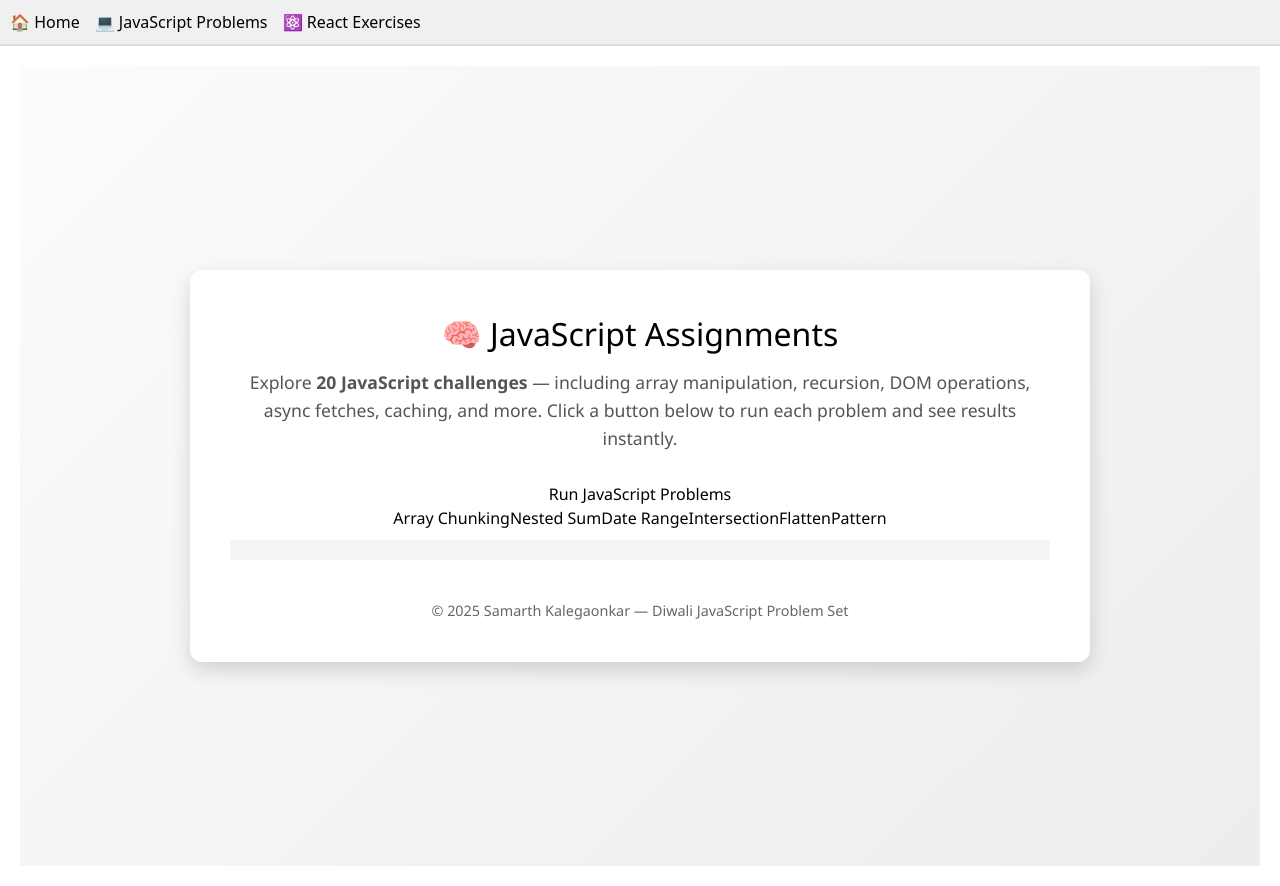
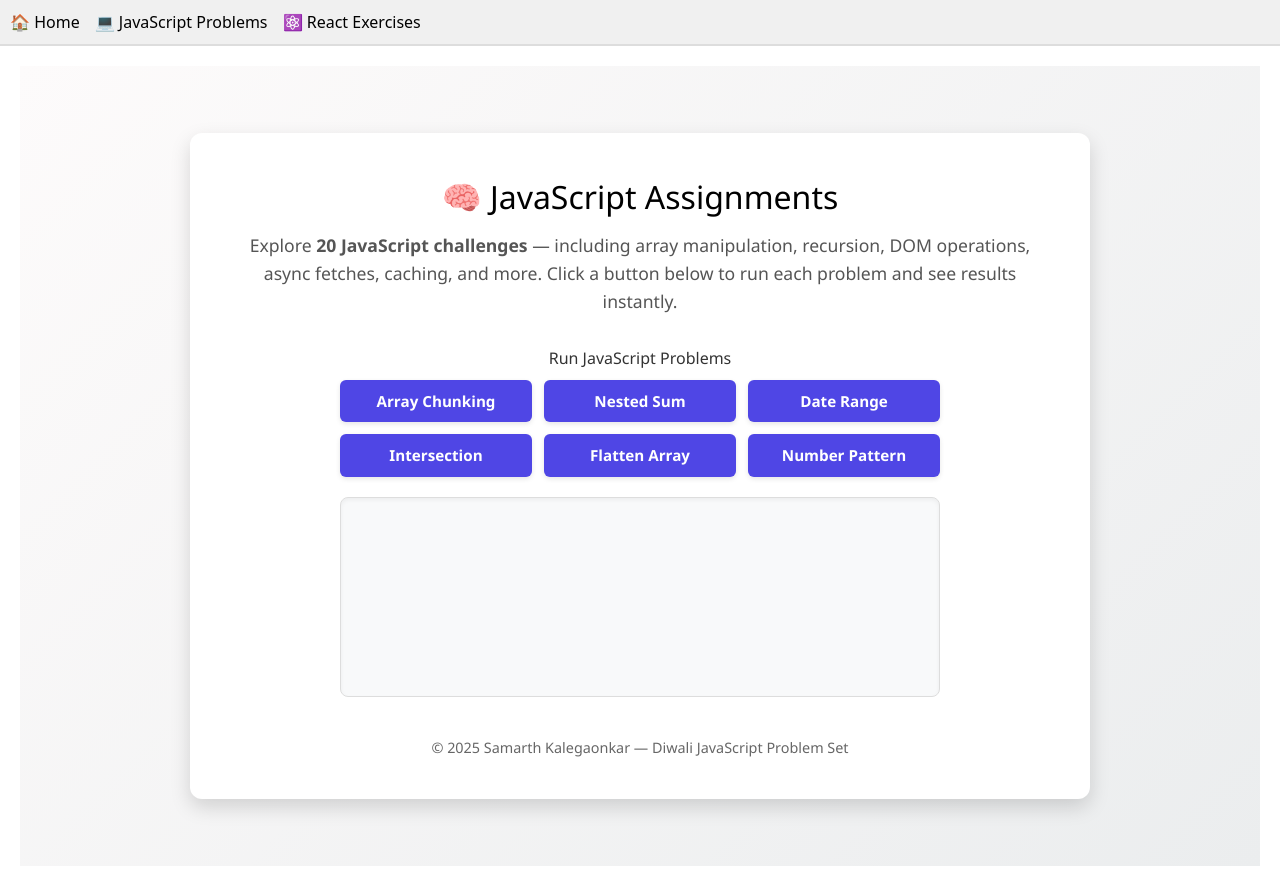
Before and after one commit to SamK1828/React-TKA-Tasks, a React (Vite) app in the folder diwali-homework-react/: page /js in a window 1280 px wide. Built offline with nearby package versions, Linux system fonts and the light colour scheme.

Commit message:
Refactor ProblemDemo component for improved readability and styling

```diff
--- a/diwali-homework-react/src/jsProblems/ProblemDemo.jsx
+++ b/diwali-homework-react/src/jsProblems/ProblemDemo.jsx
@@ -1,37 +1,116 @@
-import React, { useState } from 'react';
-import { jsProblems } from './problems.js';
+import React, { useState } from "react";
+import { jsProblems } from "./problems";
 
 export default function ProblemDemo() {
-  const [output, setOutput] = useState('');
+  const [output, setOutput] = useState("");
 
   async function run(fn) {
     try {
       let res;
       switch (fn) {
-        case 'chunkArray': res = jsProblems.chunkArray([1,2,3,4,5,6],2); break;
-        case 'sumNestedProperty': res = jsProblems.sumNestedProperty([{id:1,value:10},{id:2,value:20,children:[{value:5}]}], 'value'); break;
-        case 'generateDateRange': res = jsProblems.generateDateRange(new Date("2025-10-01"), new Date("2025-10-03")); break;
-        case 'intersection': res = jsProblems.intersection([1,2,3,4],[2,4,6]); break;
-        case 'flatten': res = jsProblems.flatten([1,[2,[3,4],5],6]); break;
-        case 'pattern': res = jsProblems.pattern(4); break;
-        default: res = 'Click a valid problem.';
+        case "chunkArray":
+          res = jsProblems.chunkArray([1, 2, 3, 4, 5, 6], 2);
+          break;
+        case "sumNestedProperty":
+          res = jsProblems.sumNestedProperty(
+            [{ id: 1, value: 10 }, { id: 2, value: 20, children: [{ value: 5 }] }],
+            "value"
+          );
+          break;
+        case "generateDateRange":
+          res = jsProblems.generateDateRange(
+            new Date("2025-10-01"),
+            new Date("2025-10-03")
+          );
+          break;
+        case "intersection":
+          res = jsProblems.intersection([1, 2, 3, 4], [2, 4, 6]);
+          break;
+        case "flatten":
+          res = jsProblems.flatten([1, [2, [3, 4], 5], 6]);
+          break;
+        case "pattern":
+          res = jsProblems.pattern(4);
+          break;
+        default:
+          res = "Click a valid problem.";
       }
       setOutput(JSON.stringify(res, null, 2));
     } catch (err) {
-      setOutput('Error: ' + err.message);
+      setOutput("Error: " + err.message);
     }
   }
 
+  const buttonList = [
+    { id: "chunkArray", label: "Array Chunking" },
+    { id: "sumNestedProperty", label: "Nested Sum" },
+    { id: "generateDateRange", label: "Date Range" },
+    { id: "intersection", label: "Intersection" },
+    { id: "flatten", label: "Flatten Array" },
+    { id: "pattern", label: "Number Pattern" },
+  ];
+
   return (
-    <div>
-      <h3>Run JavaScript Problems</h3>
-      <button onClick={() => run('chunkArray')}>Array Chunking</button>
-      <button onClick={() => run('sumNestedProperty')}>Nested Sum</button>
-      <button onClick={() => run('generateDateRange')}>Date Range</button>
-      <button onClick={() => run('intersection')}>Intersection</button>
-      <button onClick={() => run('flatten')}>Flatten</button>
-      <button onClick={() => run('pattern')}>Pattern</button>
-      <pre style={{background:'#f5f5f5',padding:'10px',marginTop:'10px',whiteSpace:'pre-wrap'}}>{output}</pre>
+    <div style={container}>
+      <h3 style={{ marginBottom: "10px", color: "#333" }}>Run JavaScript Problems</h3>
+      <div style={grid}>
+        {buttonList.map((btn) => (
+          <button
+            key={btn.id}
+            onClick={() => run(btn.id)}
+            style={button}
+            onMouseEnter={(e) => (e.target.style.background = "#4338ca")}
+            onMouseLeave={(e) => (e.target.style.background = "#4f46e5")}
+          >
+            {btn.label}
+          </button>
+        ))}
+      </div>
+
+      <pre style={outputBox}>{output}</pre>
     </div>
   );
 }
+
+// ---------- Styles ----------
+const container = {
+  display: "flex",
+  flexDirection: "column",
+  alignItems: "center",
+};
+
+const grid = {
+  display: "grid",
+  gridTemplateColumns: "repeat(auto-fit, minmax(150px, 1fr))",
+  gap: "12px",
+  width: "100%",
+  maxWidth: "600px",
+  marginBottom: "20px",
+};
+
+const button = {
+  background: "#4f46e5",
+  color: "#fff",
+  border: "none",
+  borderRadius: "6px",
+  padding: "10px 12px",
+  cursor: "pointer",
+  fontWeight: "600",
+  fontSize: "0.95rem",
+  transition: "0.3s",
+  boxShadow: "0 2px 5px rgba(0,0,0,0.1)",
+};
+
+const outputBox = {
+  background: "#f8f9fa",
+  borderRadius: "8px",
+  padding: "16px",
+  width: "100%",
+  maxWidth: "600px",
+  height: "200px",
+  overflowY: "auto",
+  whiteSpace: "pre-wrap",
+  textAlign: "left",
+  border: "1px solid #ddd",
+  boxShadow: "inset 0 2px 4px rgba(0,0,0,0.05)",
+};
```
